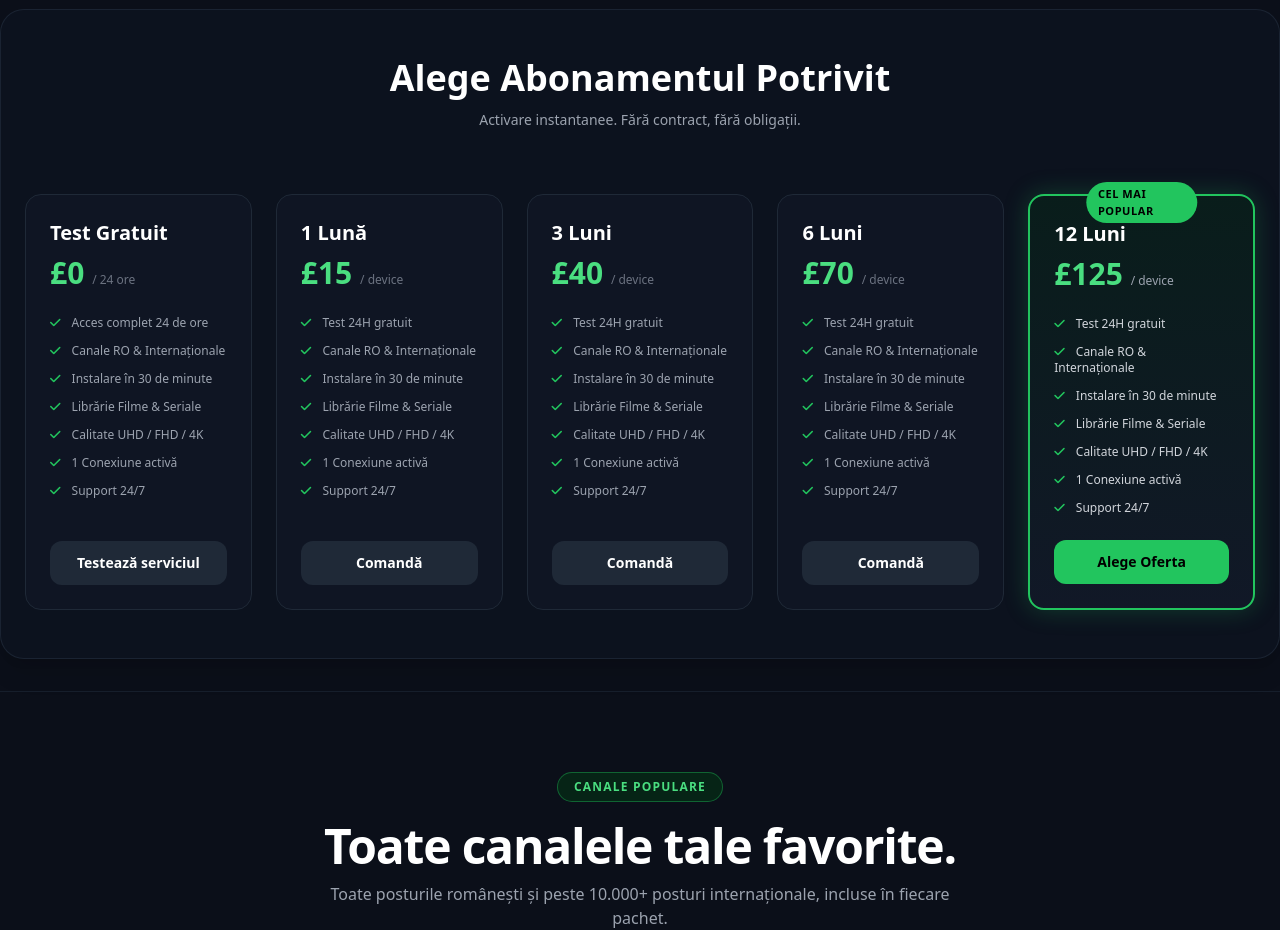
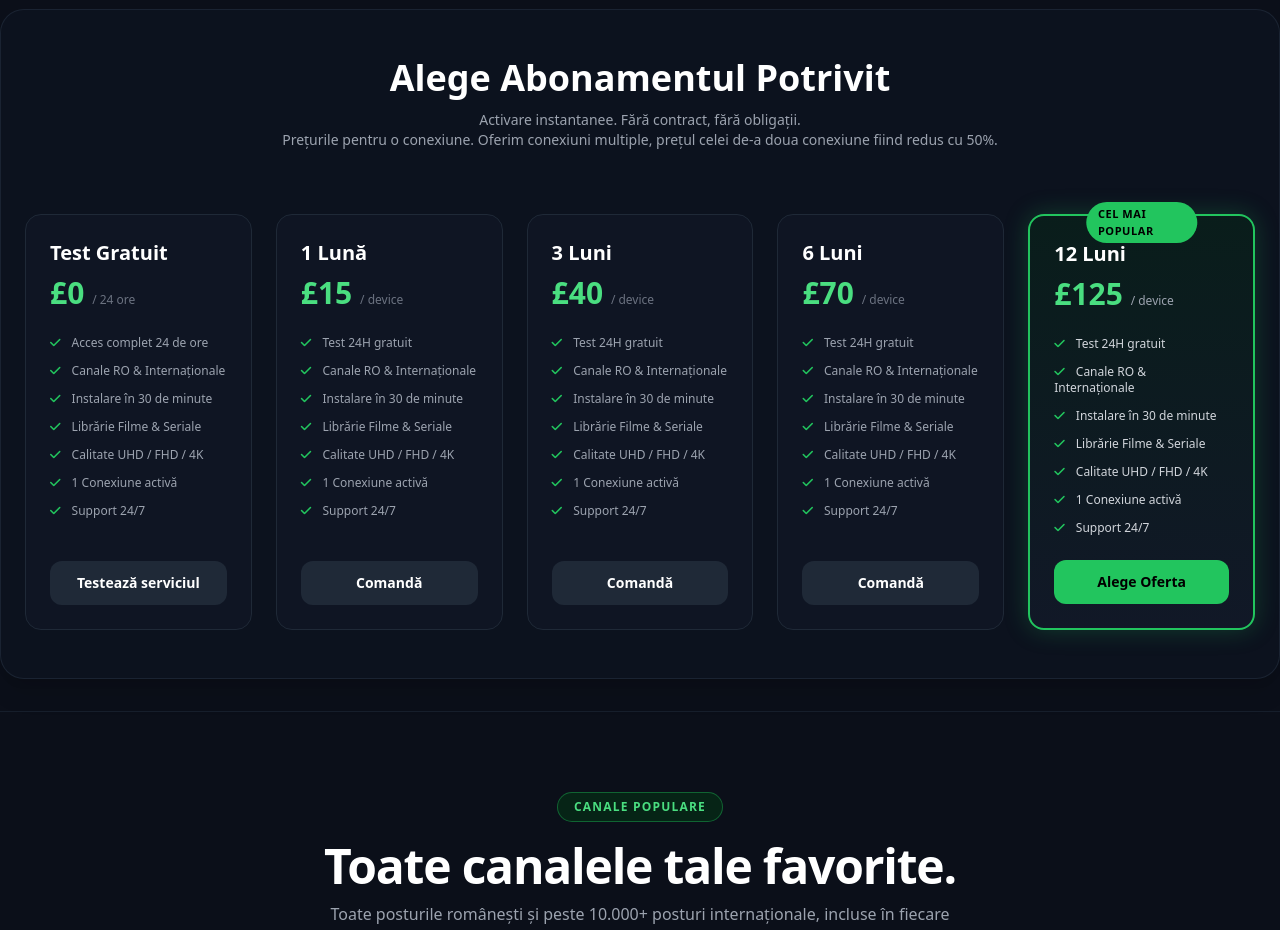
Before and after one commit to diasporatv200/IPTVRomania, a plain HTML site: page index.html in a window 1280 px wide. Shown: the part 1300-2230 px from the top of the page. Drawn offline with nearby package versions, Linux system fonts and the light colour scheme.

Commit message:
Update index.html

```diff
--- a/index.html
+++ b/index.html
@@ -217,6 +217,7 @@
         <div class="text-center mb-10 sm:mb-16">
             <h2 class="text-2xl sm:text-4xl font-extrabold text-white mb-3">Alege Abonamentul Potrivit</h2>
             <p class="text-gray-400 text-sm">Activare instantanee. Fără contract, fără obligații.</p>
+             <p class="text-gray-400 text-sm">Prețurile pentru o conexiune. Oferim conexiuni multiple, prețul celei de-a doua conexiune fiind redus cu 50%.</p>
         </div>
 
         <div class="grid grid-cols-1 sm:grid-cols-2 lg:grid-cols-5 gap-6">
```
